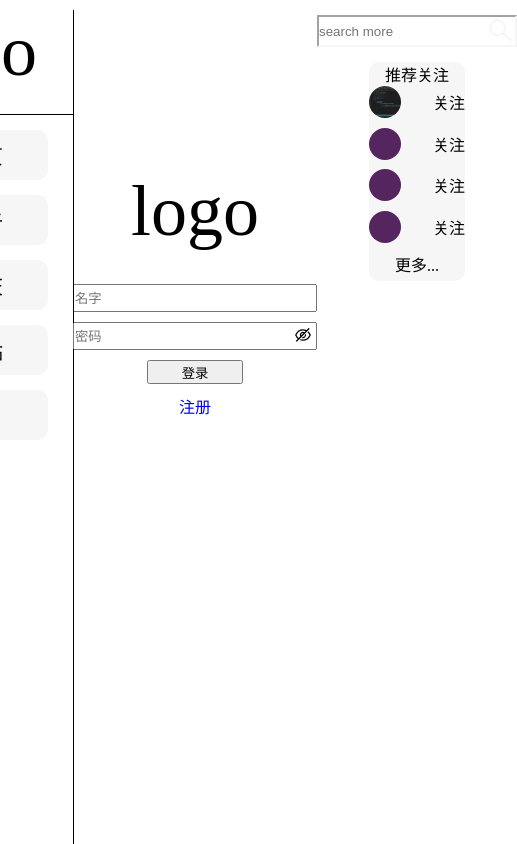
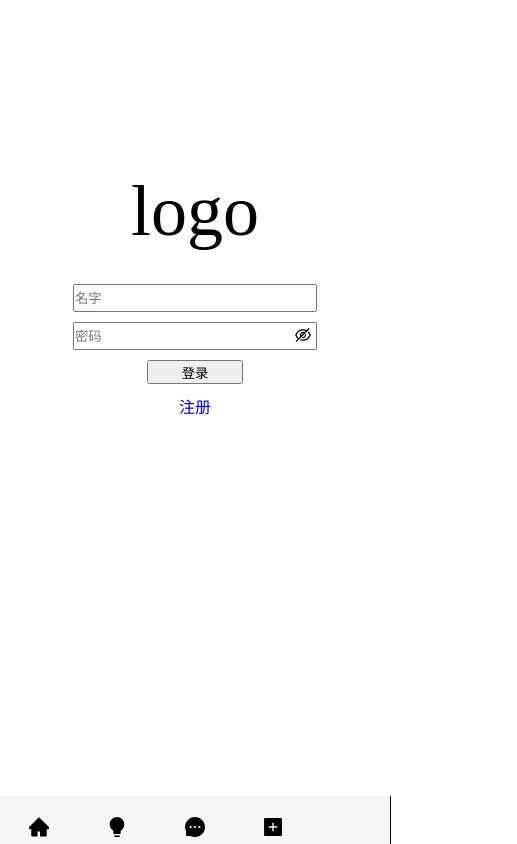
Before and after one commit to GeKaixing/SocketClient, a React (Create React App) app: page /login in a window 390 px wide. Shown: the whole page, 517 px wide, since content can reach past the window. Built offline with nearby package versions, Linux system fonts and the light colour scheme.

Commit message:
写了一些响应式

```diff
--- a/package.json
+++ b/package.json
@@ -2,6 +2,7 @@
   "name": "client",
   "version": "0.1.0",
   "private": true,
+  "homepage":"./",
   "dependencies": {
     "@ant-design/icons": "^5.1.4",
     "@reduxjs/toolkit": "^1.9.5",
--- a/src/components/Home.js
+++ b/src/components/Home.js
@@ -1,9 +1,9 @@
 import React from 'react'
 import Hompage from '../homepage/Hompage'
-
+import style from './Home.module.css'
 export default function Home() {
   return (
-    <div style={{ width: "600px" }}>
+    <div className={style.home}>
       <Hompage></Hompage>
     </div>
 
--- /dev/null
+++ b/src/components/Home.module.css
@@ -0,0 +1,11 @@
+.home{
+width:600px
+}
+@media (max-width:1000px) {
+    .home{
+        width:100%;
+        display: flex;
+        align-items: center;
+        justify-content: center;
+        }
+}
--- a/src/components/MainMenu.js
+++ b/src/components/MainMenu.js
@@ -1,22 +1,41 @@
-import React from 'react'
+import React, { useEffect, useState } from 'react'
 import { Link } from 'react-router-dom'
 import style from './MainMenu.module.css'
 import { HomeFilled, MessageFilled, PlusSquareFilled, BulbFilled } from '@ant-design/icons';
 import { useSelector } from 'react-redux';
 export default function MainMenu() {
+  const [width, setwidth] = useState(window.innerWidth)
   const data = useSelector(state => state.loginReducer)
+  useEffect(() => {
+    const handlerResize = () => {
+      setwidth(window.innerWidth)
+    }
+    // 警听
+    window.addEventListener('resize', handlerResize)
+    return () => {
+      // 卸载警听
+      window.removeEventListener('resize', handlerResize);
+    }
+  }, [window.innerWidth])
   return (
     <div>
       <div className={style.bar} >
-        <div className={style.logo}>logo</div>
-        <Link className={style.link} to="/"> <div><HomeFilled />主页</div></Link>
-        <Link className={style.link} to="/about"><div><BulbFilled />关于</div></Link>
-        <Link className={style.link} to='/socket'><div><MessageFilled />聊天</div></Link>
-        <Link className={style.link} to='/post' ><div><PlusSquareFilled />发贴</div></Link>
-        {data.loginState ? null : <Link className={style.link} to="/login">登录</Link>}
+        {
+          width < 750 ? null :
+            <div className={style.logo}>logo</div>
+        }
+        <Link className={style.link} to="/"> <div><HomeFilled />{width < 750 ? null : "主页"}</div></Link>
+        <Link className={style.link} to="/about"><div><BulbFilled />{width < 750 ? null : "关于"}</div></Link>
+        <Link className={style.link} to='/socket'><div><MessageFilled />{width < 750 ? null : "聊天"}</div></Link>
+        <Link className={style.link} to='/post' ><div><PlusSquareFilled />{width < 750 ? null : "发帖"}</div></Link>
+        {data.loginState ? null : <Link className={style.link} to="/login">{width < 750 ? null : "登录"}</Link>}
       </div>
       {/* 脱离文档流，父元素坍塌问题 */}
-      <div className={style.leftplace}></div>
+      {
+        width < 750 ? null :
+          <div className={style.leftplace}></div>
+      }
+
     </div>
   )
 }
--- a/src/components/MainMenu.module.css
+++ b/src/components/MainMenu.module.css
@@ -1,10 +1,9 @@
-
 .leftplace {
     height: 100%;
     width: 200px;
 }
+
 .bar {
-
     position: fixed;
     height: 100%;
     width: 200px;
@@ -14,6 +13,7 @@
     flex-direction: column;
     align-items: center;
     margin-top: 10px;
+    justify-content: flex-start;
 }
 
 .link {
@@ -37,7 +37,50 @@
 .logo {
     text-align: center;
     font-size: 4.5rem;
-    width: 200px;
+    width: 100%;
     height: 6.5rem;
     border-bottom: 1px solid #000000;
 }
+
+@media screen and (max-width:750px) {
+    .leftplace {
+        height: 100%;
+        width: 60px;
+    }
+    .bar {
+        height: 48px;
+        width: 100%;
+        background-color:  #f6f6f6;
+        position: fixed;
+        bottom:0;
+        overflow-y: hidden;
+        border-right: 1px solid #000000;
+        display: flex;
+        flex-direction: row;
+        margin-top: 10px;
+        justify-content:space-between;
+        align-content:center
+
+    }
+
+    .link {
+        width: 55%;
+    }
+}
+
+@media screen and (min-width:751px) and (max-width:1000px) {
+    .leftplace {
+        height: 100%;
+        width: 100px;
+    }
+
+    .bar {
+        width: 100%;
+        position: static;
+    }
+
+    .link {
+        width: 75%;
+    }
+
+}
--- a/src/components/User.module.css
+++ b/src/components/User.module.css
@@ -13,6 +13,12 @@
     width: 200px;
 }
 
+@media (max-width:1000px) {
+    .user {
+        display: none;
+    }
+
+}
 .userbox {
     cursor: pointer;
     display: flex;
--- a/src/router/Routers.js
+++ b/src/router/Routers.js
@@ -36,7 +36,7 @@ export default function Routers() {
     )
     return (
         <div className={style.layout}>
-            <MainMenu></MainMenu>
+            <MainMenu ></MainMenu>
             <Routes>
                 <Route path='/' element={<Home />}></Route>
                 <Route element={<Protected />}>
--- a/src/router/Routers.module.css
+++ b/src/router/Routers.module.css
@@ -3,3 +3,8 @@
     flex-direction: row;
     justify-content: center;
 }
+@media (max-width:1000px) {
+    .layout{
+        justify-content: flex-start
+    }
+}
```
